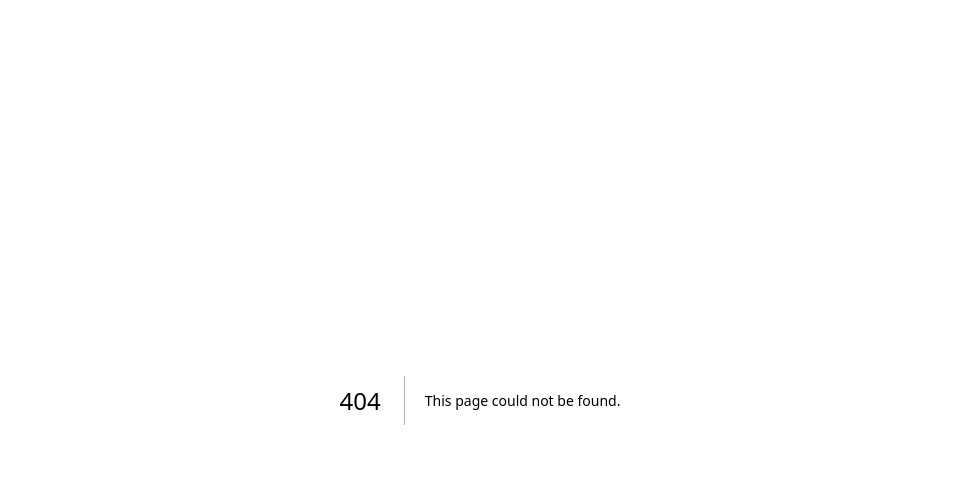
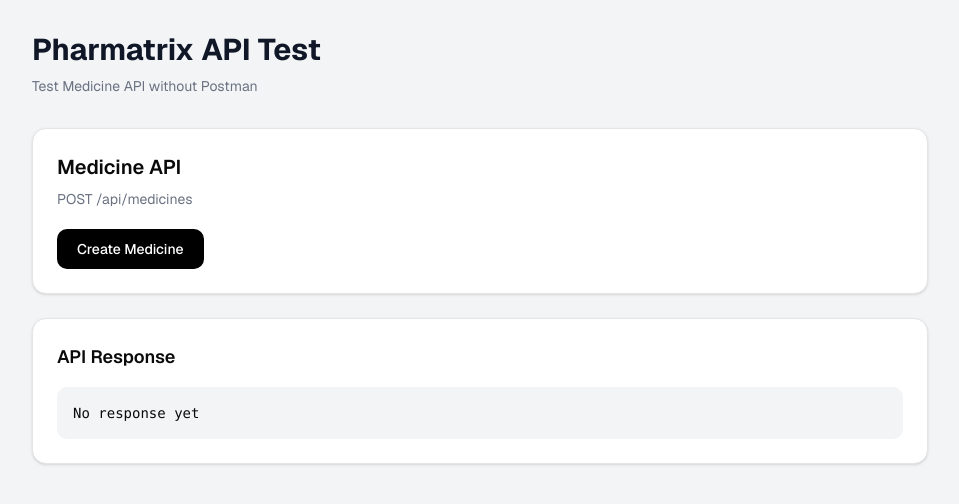
Before and after one commit to CheSubhro/pharmatrix, a Next.js app: page /api-test in a window 1280 px wide. Before the commit this address had no page. Shown: the top 504 px of the page, without its empty margins (160-1119 px from the left). Built offline with nearby package versions, Linux system fonts and the light colour scheme.

Commit message:
Api Test For medicine create

```diff
--- /dev/null
+++ b/src/app/api-test/page.tsx
@@ -0,0 +1,82 @@
+
+"use client";
+
+import { useState } from "react";
+
+export default function ApiTestPage() {
+  const [result, setResult] = useState("");
+
+  const createMedicine = async () => {
+    try {
+      setResult("Creating medicine...");
+
+      const response = await fetch("/api/medicines", {
+        method: "POST",
+        headers: {
+          "Content-Type": "application/json",
+        },
+        body: JSON.stringify({
+          name: "Napa 500mg",
+          genericName: "Paracetamol",
+          company: "Beximco",
+          category: "Pain Killer",
+          strength: "500mg",
+          dosageForm: "Tablet",
+          rack: "A-03",
+          minimumStock: 20,
+          sellingPrice: 2.5,
+          purchasePrice: 1.8,
+          taxRate: 5,
+        }),
+      });
+
+      const data = await response.json();
+
+      setResult(JSON.stringify(data, null, 2));
+    } catch (error) {
+      console.error(error);
+      setResult("Something went wrong");
+    }
+  };
+
+  return (
+    <main className="min-h-screen bg-gray-100 p-8">
+      <div className="mx-auto max-w-4xl">
+        <h1 className="text-3xl font-bold text-gray-900">
+          Pharmatrix API Test
+        </h1>
+
+        <p className="mt-2 text-sm text-gray-500">
+          Test Medicine API without Postman
+        </p>
+
+        <div className="mt-8 rounded-xl border bg-white p-6 shadow-sm">
+          <h2 className="text-xl font-semibold">
+            Medicine API
+          </h2>
+
+          <p className="mt-2 text-sm text-gray-500">
+            POST /api/medicines
+          </p>
+
+          <button
+            onClick={createMedicine}
+            className="mt-5 rounded-lg bg-black px-5 py-2.5 text-sm font-medium text-white hover:bg-gray-800"
+          >
+            Create Medicine
+          </button>
+        </div>
+
+        <div className="mt-6 rounded-xl border bg-white p-6 shadow-sm">
+          <h2 className="text-lg font-semibold">
+            API Response
+          </h2>
+
+          <pre className="mt-4 overflow-auto rounded-lg bg-gray-100 p-4 text-sm">
+            {result || "No response yet"}
+          </pre>
+        </div>
+      </div>
+    </main>
+  );
+}
```
